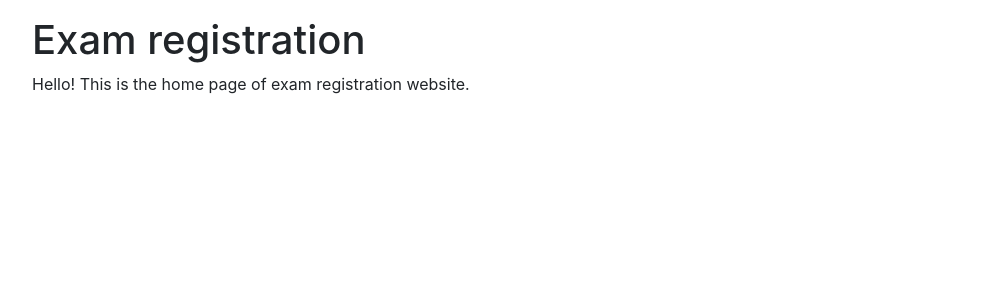
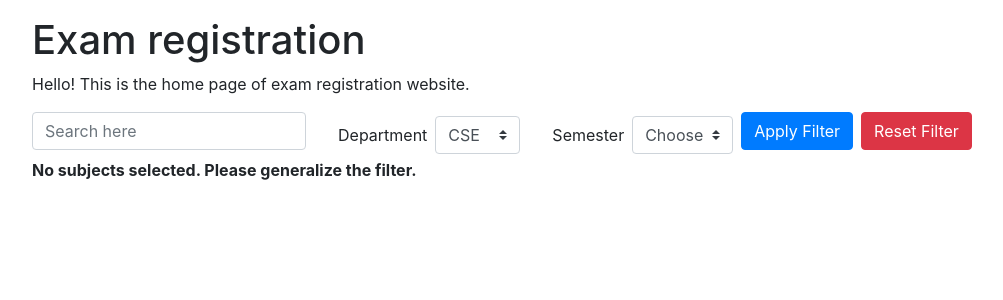
Before and after one commit to Subikesh/Exam_registration, a Django app: page / in a window 1280 px wide. Shown: the part 56-356 px from the top of the page, without its empty margins (53-1056 px from the left). Run offline with Django 3.2, Linux system fonts and the light colour scheme; data that the repository does not hold is empty; some libraries are stand-ins or nearby versions.

Commit message:
View subjects created with filter

```diff
--- a/main/views.py
+++ b/main/views.py
@@ -5,6 +5,18 @@ from main.models import Student, Subject, Subject_attempts, Register
 
 def homepage(request):
     context = {"home":"active"}
+    # sem_list = []
+    # for i in range(1, 9):
+    #     subjects = Subject.objects.filter(Semester= i)
+    #     sem_list.append(subjects)
+    #     context['sem_list'] = sem_list
+    dep = request.GET.get('dept', "CSE")
+    subjects = Subject.objects.filter(Department = dep)
+    sem = request.GET.get('sem', 0)
+    if int(sem) != 0:
+        subjects = subjects.filter(Semester = sem)
+    print(subjects)
+    context['subjects'] = subjects
     return render(request, "home.html", context)
 
 # Login for the username and password
--- a/templates/home.html
+++ b/templates/home.html
@@ -6,6 +6,63 @@
     <p>
     Hello! This is the home page of  exam registration website.
     </p>
+
+    <form class="form-inline" action="{% url 'main:homepage' %}">
+        <label class="sr-only" for="sub_name">Name</label>
+        <input type="text" class="form-control mb-2 mr-sm-2" id="sub_name" placeholder="Search here">
+
+        <label class="my-1 ml-4 mr-2" for="Dept">Department</label>
+        <select class="custom-select my-1 mr-sm-2" id="Dept" name="dept">
+            <option value="CSE" selected>CSE</option>
+            <option value="IT">IT</option>
+            <option value="Mech">Mech</option>
+        </select>
+
+        <label class="my-1 ml-4 mr-2" for="Sem">Semester</label>
+        <select class="custom-select my-1 mr-sm-2" id="Sem" name="sem">
+            <option value="0" selected>Choose</option>
+            <option value="1">1</option>
+            <option value="2">2</option>
+            <option value="3">3</option>
+            <option value="4">4</option>
+            <option value="5">5</option>
+            <option value="6">6</option>
+            <option value="7">7</option>
+            <option value="8">8</option>
+        </select>
+
+        <button type="submit" class="btn btn-primary mb-2">Apply Filter</button>
+        <button type="submit" class="btn btn-danger ml-2 mb-2">Reset Filter</button>
+    </form>
+
+    {% if subjects.count == 0 %}
+    <strong>No subjects selected. Please generalize the filter.</strong>
+    {% else %}
+    <table class="mt-3 table table-hover">
+        <thead class='thead-dark'>
+            <tr>
+                <th> Sl.no </th>
+                <th> Subject Code </th>
+                <th> Subject Name </th>
+                <th> Department </th>
+                <th> Semester </th>
+            </tr>
+        </thead>
+        <tbody>
+            {% for subject in subjects %}
+
+            <tr>
+                <td> {{forloop.counter}} </td>
+                <td> {{subject.Sub_code}} </td>
+                <td> {{subject.Name}} </td>
+                <td> {{subject.Department}} </td>
+                <td> {{subject.Semester}} </td>
+            </tr>
+
+            {% endfor %}
+        </tbody>
+    </table>
+    {% endif %}
 </div>
 
 {% endblock %}
```
